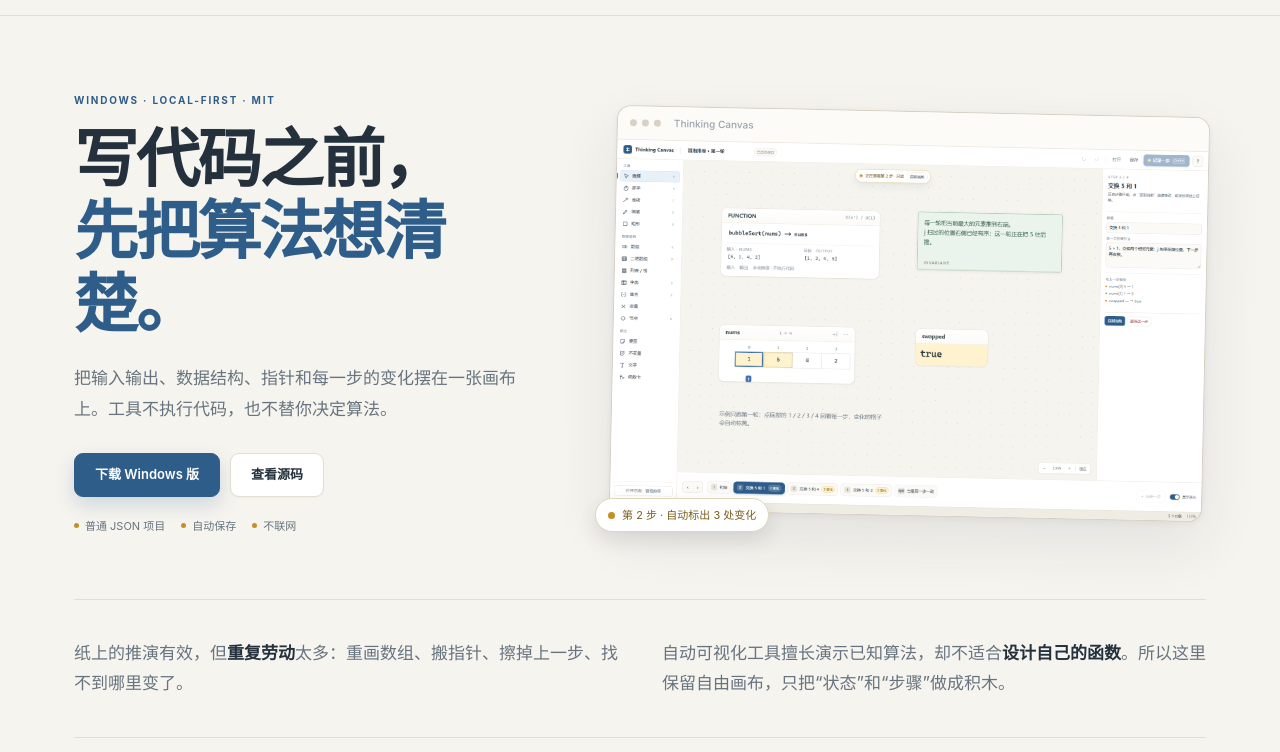
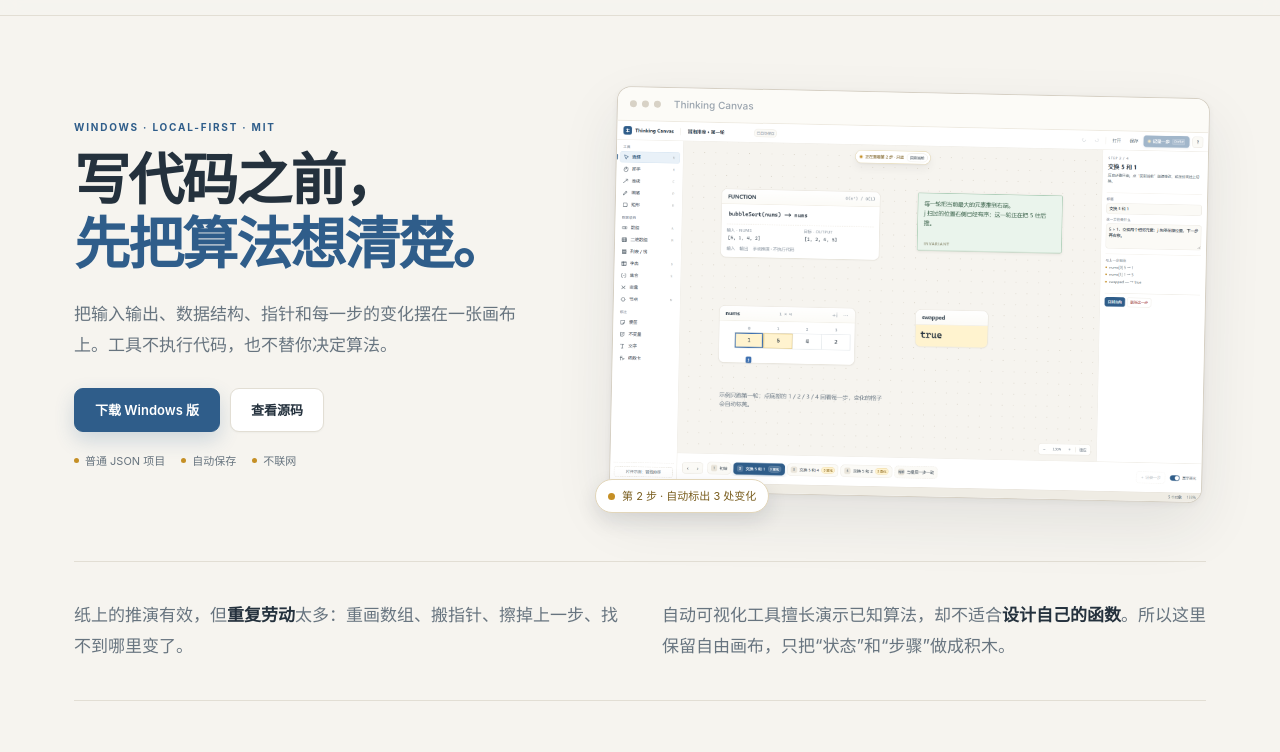
Before and after one commit to qi001007/thinking-canvas, a website: page site/index.html in a window 1280 px wide. Shown: the part 48-800 px from the top of the page. Drawn offline with Linux system fonts and the light colour scheme.

Commit message:
style: keep the site hero headline on two lines

```diff
--- a/site/style.css
+++ b/site/style.css
@@ -140,7 +140,7 @@ main {
 
 .hero h1 {
   margin: 0 0 22px;
-  font-size: clamp(40px, 5vw, 64px);
+  font-size: clamp(36px, 4.6vw, 56px);
   line-height: 1.14;
   letter-spacing: -0.035em;
   font-weight: 750;
```
